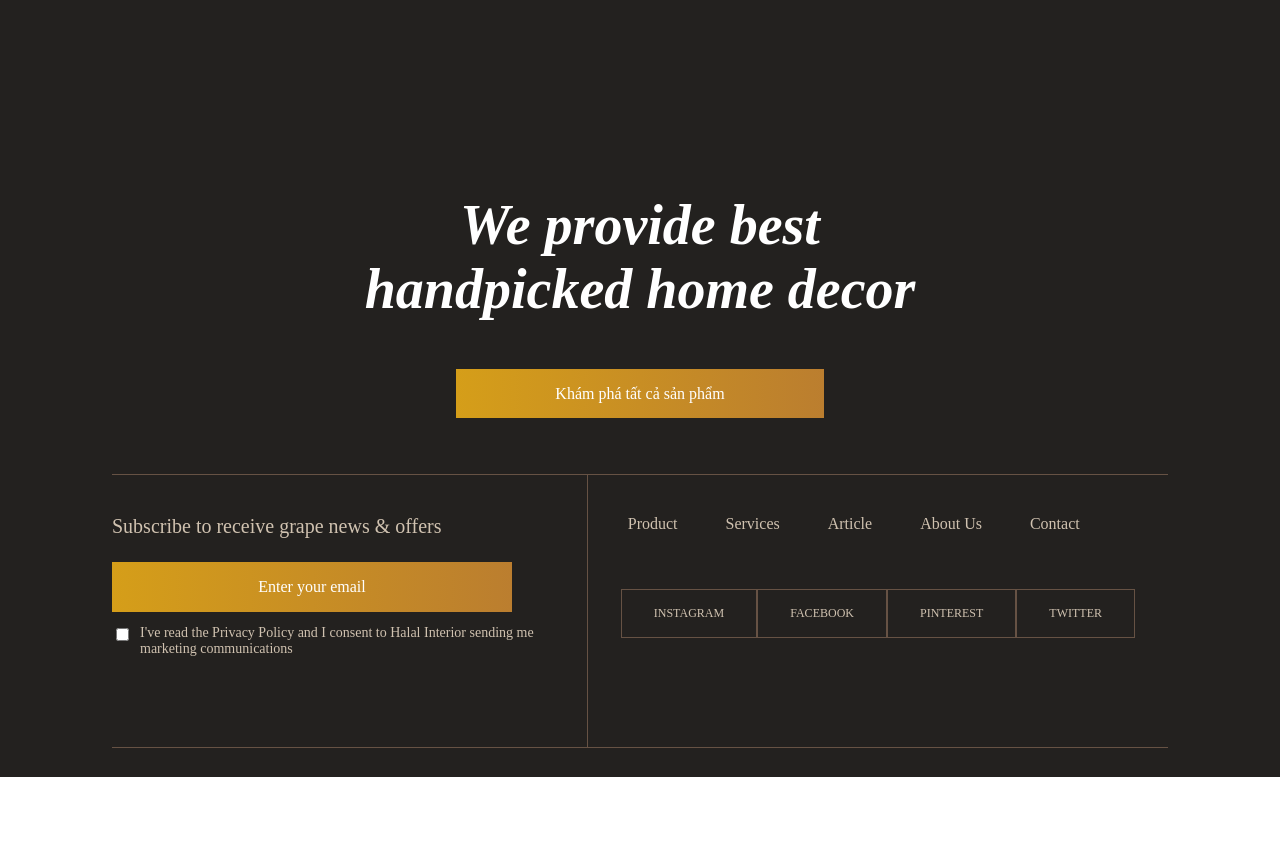
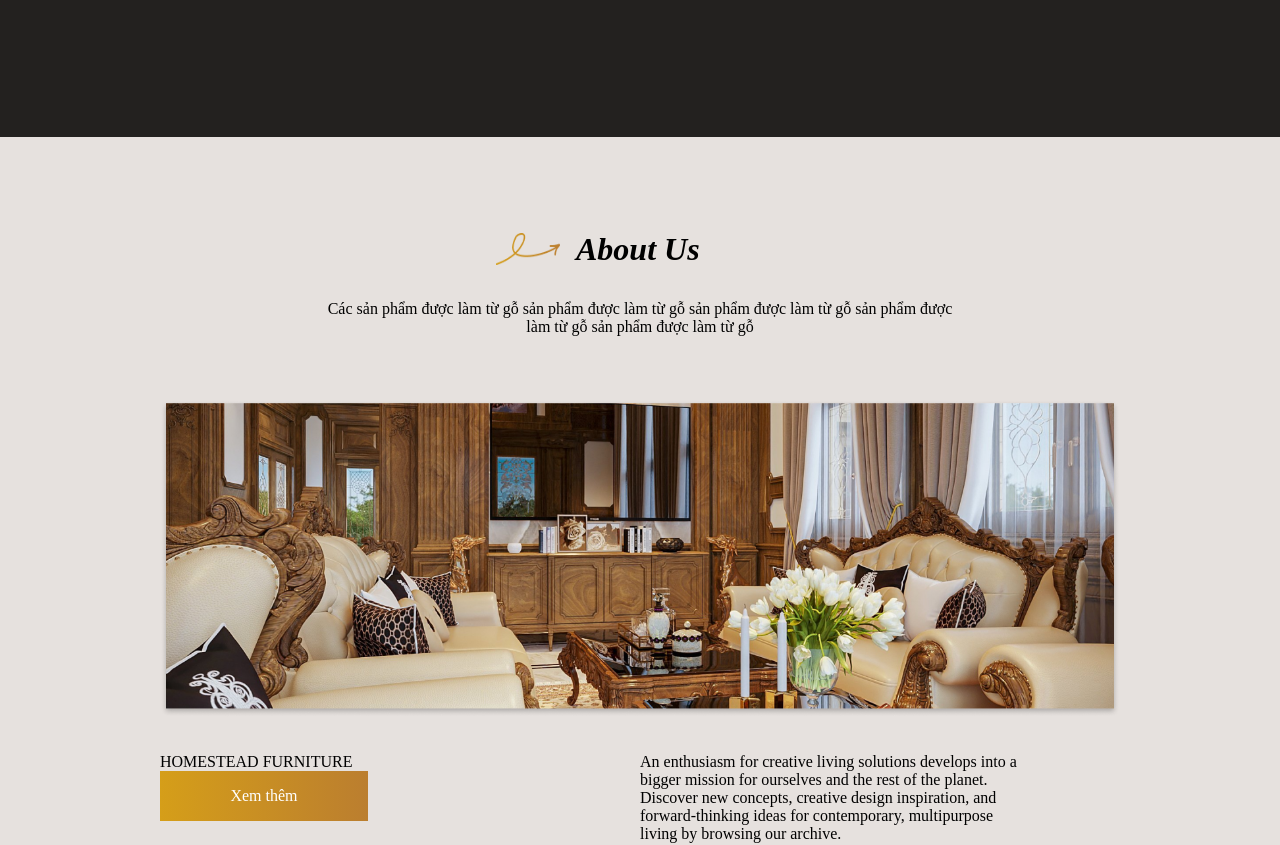
Before and after one commit to tunghng/kim-ngan-interior-design-website, a React (Create React App) app: page / in a window 1280 px wide. Shown: the part 3980-4825 px from the top of the page. Before the commit the page ends 4757 px from the top, so only its background shows below. Built offline with nearby package versions, Linux system fonts and the light colour scheme.

Commit message:
new commit

```diff
--- a/src/Page/HomePage/HomePage.js
+++ b/src/Page/HomePage/HomePage.js
@@ -192,6 +192,8 @@ export default function HomePage() {
                     </div>
                 </div>
             </div>
+
+            <AboutUs></AboutUs>
         </div>
     );
 }
--- a/src/components/AboutUs/AboutUs.css
+++ b/src/components/AboutUs/AboutUs.css
@@ -7,7 +7,9 @@
     align-items: center;
     justify-content: center;
 
-    /* padding-top: 4rem; */
+    color: black;
+
+    background: #E6E1DE;
 }
 
 .header-text-container {
```
